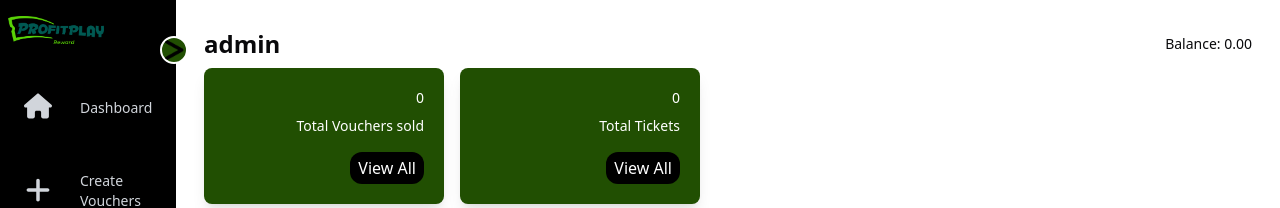
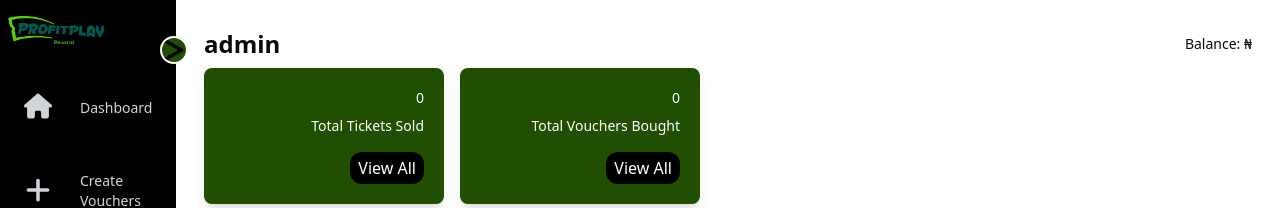
Before and after one commit to KimFarida/ticketingProject, a React (Vite) app in the folder FRONTEND/: page /agent in a window 1280 px wide. Shown: the top 208 px of the page. Built offline with nearby package versions, Linux system fonts and the light colour scheme; no server answers; sample sign-in values are in the browser's storage.

Commit message:
Dashboard Cleanup

```diff
--- a/FRONTEND/src/hooks/useCounts.ts
+++ b/FRONTEND/src/hooks/useCounts.ts
@@ -22,6 +22,7 @@ const useCounts = (apiEndpoints: string[]) => {
               return arrayKey ? data[arrayKey].length : 0;
           } else {
               return 0; // Fallback if neither an array nor object with array was found
+
           }
         });
         setCounts(newCounts);
--- a/FRONTEND/src/pages/agentDashboard.tsx
+++ b/FRONTEND/src/pages/agentDashboard.tsx
@@ -2,6 +2,9 @@ import SidebarComponent from "../components/sidebar";
 import {menuMerchant, menuAgent} from "../components/sidebar";
 import Card from "../components/card";
 import useCounts from "@/hooks/useCounts";
+import api from "../api/axios";
+import { useNavigate } from "react-router-dom";
+import {useState} from 'react';
 
 
 
@@ -9,14 +12,29 @@ function AgentPage() {
     // Get the role from local storage
     const userRole = localStorage.getItem("userRole") || "AGENT";
 
+    const [balance, setBalance] = useState<number | null>(null)
+
     const menuItems = userRole === "Agent" ? menuAgent : menuMerchant;
 
-    const apiEndpoints = [
-        '/api/admin/agents/',
-        '/api/admin/merchants/',
+    const navigate = useNavigate();
+
+
+    const getBalance = async ()=>{
+        const response = await api.get('/api/account/get-user/');
+        const balance= response.data.wallet.voucher_balance as number;
+        setBalance(balance);
+
+
+    }
+    getBalance();
+
+        const apiEndpoints = userRole === 'Agent' ? [
         '/api/ticket/get-agent-tickets/',
         '/api/voucher/bought_vouchers/',
-    ];
+        ] : [
+            '/api/voucher/bought_vouchers/',
+            '/api/voucher/sold_vouchers/',
+        ]
 
     const { counts} = useCounts(apiEndpoints);
 
@@ -28,20 +46,20 @@ function AgentPage() {
                 <div className="flex flex-col flex-1 h-screen overflow-auto p-7">
                     <div className="flex items-center justify-between mb-2">
                         <h1 className="text-2xl font-semibold">{userRole}</h1>
-                        <p className="text-right text-sm">Balance: 0.00</p>
+                        <p className="text-right text-sm">Balance: &#8358;{balance}</p>
                     </div>
 
                     <div className="flex flex-col md:flex-row gap-4 justify-center md:justify-start items-center md:items-start">
                         <Card
-                            totalCount={counts[1] || 0}
-                            title="Total Vouchers sold"
-                            onClick={() => console.log('View All clicked')}
+                            totalCount={counts[0] || 0}
+                            title={userRole === "Merchant" ? "Total Vouchers Bought" : "Total Tickets Sold"}
+                            onClick={userRole === 'Merchant' ? ()=>navigate('/create-voucher') : ()=>navigate('/ticket')}
                             text="View All"
                         />
                         <Card
                             totalCount={counts[1] || 0}
-                            title="Total Tickets"
-                            onClick={() => console.log('View All clicked')}
+                            title={userRole === "Merchant" ? "Total Vouchers sold" : "Total Vouchers Bought"}
+                            onClick={()=>navigate('/create-voucher')}
                             text='View All'
                         />
                     </div>
```
Also changed, not shown: 1 other file (tests, documents, lock files or other folders).
